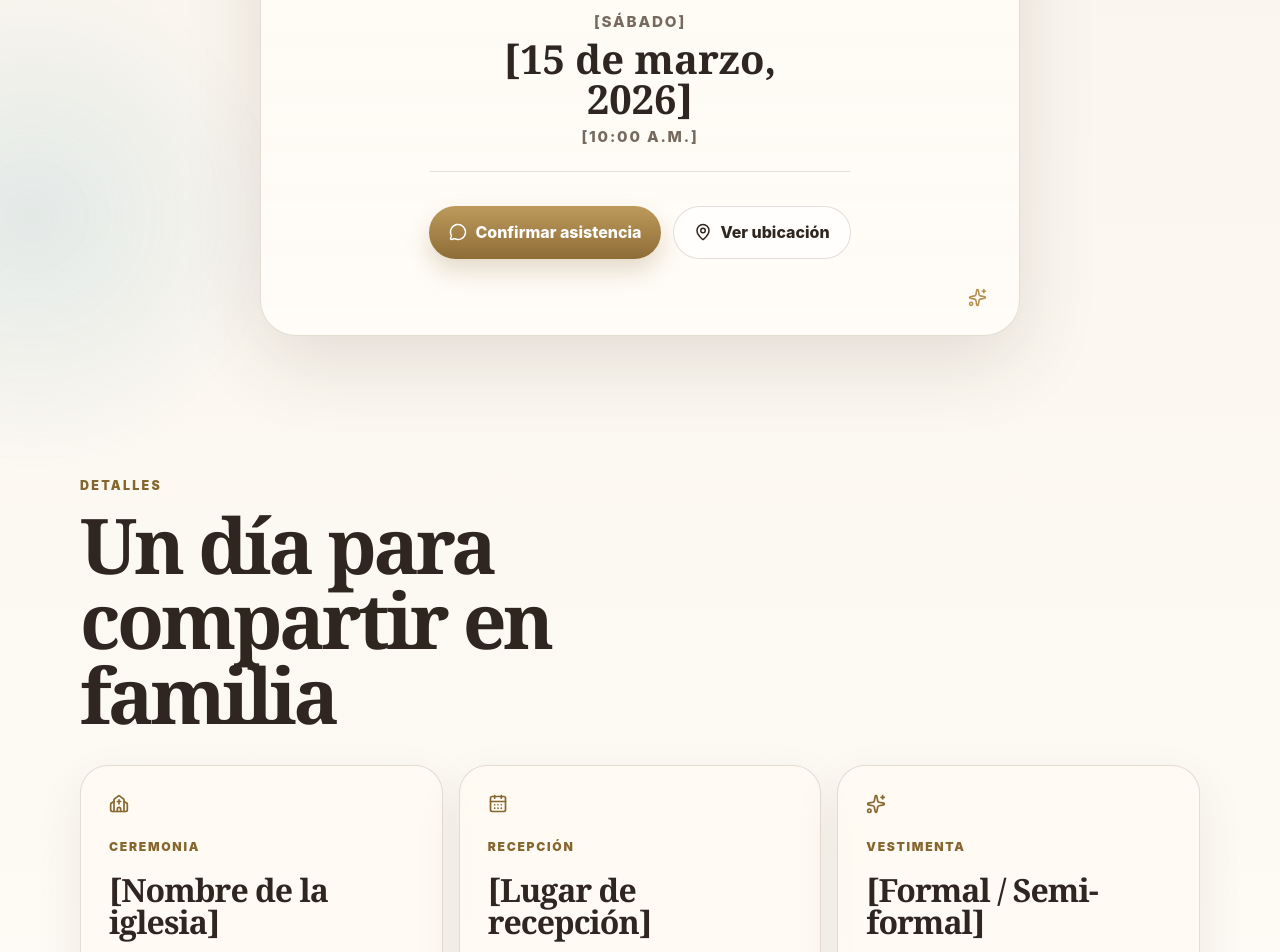
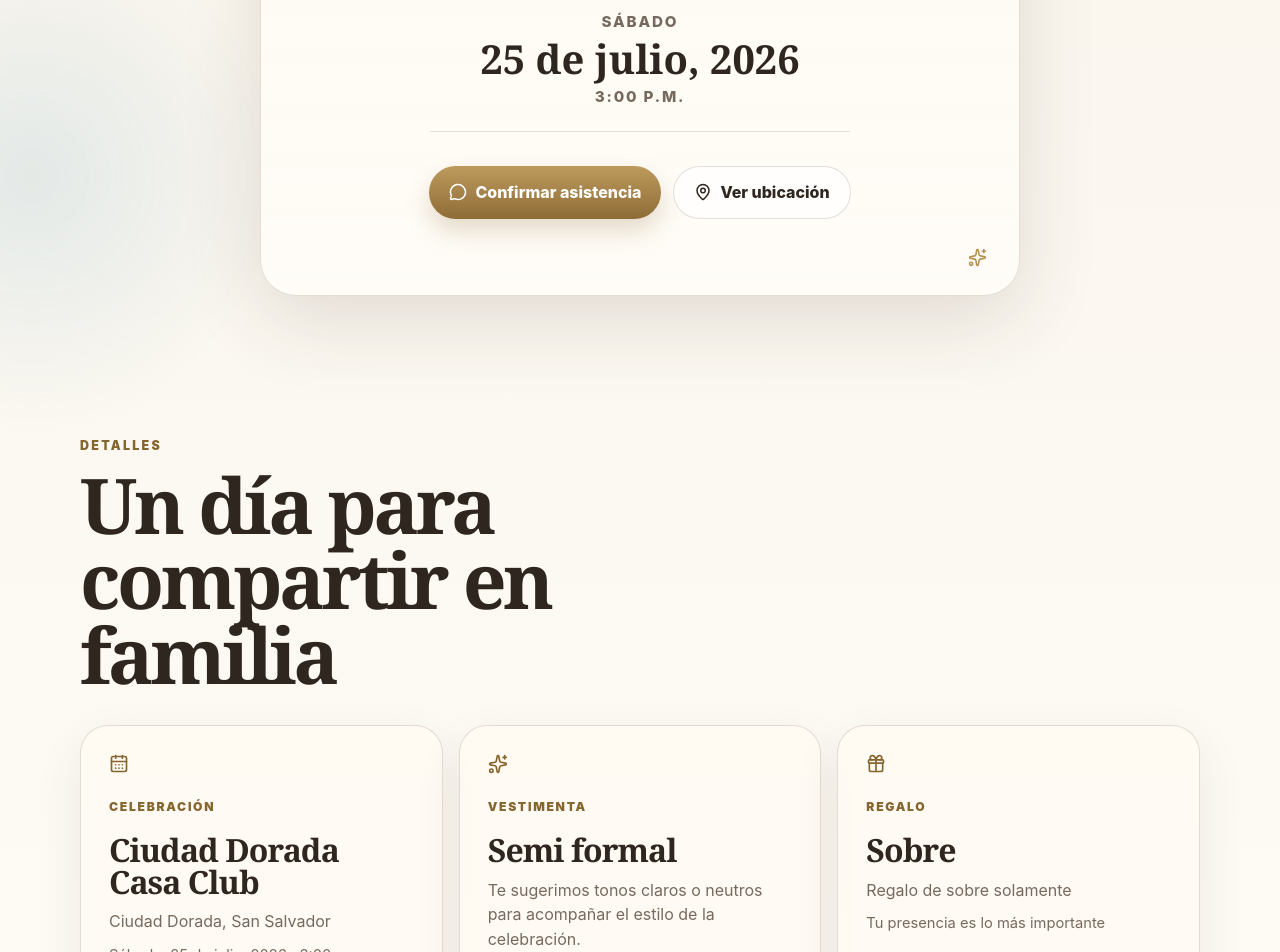
Before and after one commit to josehdezm415-cmd/baptism-invitation, a React (Vite) app: page / in a window 1280 px wide. Shown: the part 860-1812 px from the top of the page. Built offline with nearby package versions, Linux system fonts and the light colour scheme.

Commit message:
Update invitation details for Denzel

```diff
--- a/index.html
+++ b/index.html
@@ -5,7 +5,7 @@
     <meta name="viewport" content="width=device-width, initial-scale=1.0" />
     <meta name="description" content="Invitación al bautizo" />
     <meta name="theme-color" content="#efe7d7" />
-    <title>Bautizo de [Nombre del bebé]</title>
+    <title>Bautizo de Denzel Boel Lazo</title>
   </head>
   <body>
     <div id="root"></div>
--- a/src/main.jsx
+++ b/src/main.jsx
@@ -1,30 +1,27 @@
 import React, { useEffect, useMemo, useState } from 'react';
 import { createRoot } from 'react-dom/client';
-import { CalendarDays, ChevronLeft, ChevronRight, Church, MapPin, MessageCircle, Phone, Sparkles } from 'lucide-react';
+import { CalendarDays, ChevronLeft, ChevronRight, Gift, MapPin, MessageCircle, Phone, Sparkles } from 'lucide-react';
 import './styles.css';
 
 const invitation = {
-  babyName: '[Nombre del bebé]',
-  dayName: '[Sábado]',
-  date: '[15 de marzo, 2026]',
-  time: '[10:00 a.m.]',
-  parents: '[Nombres de los papás]',
-  year: '[2026]',
-  rsvpDeadline: '[fecha límite]',
-  rsvpName: '[Nombre]',
-  rsvpPhoneDisplay: '[Número]',
-  rsvpPhoneWa: '[NUMERO]',
-  church: {
-    name: '[Nombre de la iglesia]',
-    address: '[Dirección de la iglesia]',
-    mapUrl: '[LINK_GOOGLE_MAPS_IGLESIA]'
+  babyName: 'Denzel Boel Lazo',
+  dayName: 'Sábado',
+  date: '25 de julio, 2026',
+  time: '3:00 p.m.',
+  parents: 'Kathy Lazo y Victor Villalobos',
+  year: '2026',
+  rsvpDeadline: 'cuando puedas',
+  rsvpName: 'RSVP',
+  rsvpPhoneDisplay: '7956 7733',
+  rsvpPhoneWa: '50379567733',
+  reception: {
+    name: 'Ciudad Dorada Casa Club',
+    address: 'Ciudad Dorada, San Salvador',
+    mapUrl: 'https://maps.app.goo.gl/4TtBxDXb8QvcPNL78?g_st=ic',
+    wazeUrl: 'https://waze.com/ul/hd42teqh0y'
   },
-  reception: {
-    name: '[Lugar de recepción]',
-    address: '[Dirección o referencia]',
-    mapUrl: '[LINK_GOOGLE_MAPS_RECEPCION]'
-  },
-  dressCode: '[Formal / Semi-formal]'
+  dressCode: 'Semi formal',
+  giftNote: 'Regalo de sobre solamente'
 };
 
 function useActiveSection(ids) {
@@ -107,18 +104,11 @@ function Hero() {
 function Details() {
   const cards = [
     {
-      icon: Church,
-      label: 'Ceremonia',
-      title: invitation.church.name,
-      body: invitation.church.address,
-      small: `Hora: ${invitation.time}`
-    },
-    {
       icon: CalendarDays,
-      label: 'Recepción',
+      label: 'Celebración',
       title: invitation.reception.name,
       body: invitation.reception.address,
-      small: 'Después de la ceremonia'
+      small: `${invitation.dayName}, ${invitation.date} · ${invitation.time}`
     },
     {
       icon: Sparkles,
@@ -126,6 +116,13 @@ function Details() {
       title: invitation.dressCode,
       body: 'Te sugerimos tonos claros o neutros para acompañar el estilo de la celebración.',
       small: 'Gracias por acompañarnos'
+    },
+    {
+      icon: Gift,
+      label: 'Regalo',
+      title: 'Sobre',
+      body: invitation.giftNote,
+      small: 'Tu presencia es lo más importante'
     }
   ];
 
@@ -272,15 +269,12 @@ function Locations() {
       <div className="location-grid">
         <article className="location-card">
           <MapPin size={22} aria-hidden="true" />
-          <h3>Iglesia</h3>
-          <p>{invitation.church.name}</p>
-          <a className="text-link" href={invitation.church.mapUrl} target="_blank" rel="noopener noreferrer">Abrir en Google Maps</a>
-        </article>
-        <article className="location-card">
-          <MapPin size={22} aria-hidden="true" />
-          <h3>Recepción</h3>
-          <p>{invitation.reception.name}</p>
-          <a className="text-link" href={invitation.reception.mapUrl} target="_blank" rel="noopener noreferrer">Abrir en Google Maps</a>
+          <h3>{invitation.reception.name}</h3>
+          <p>{invitation.reception.address}</p>
+          <div className="map-links">
+            <a className="text-link" href={invitation.reception.mapUrl} target="_blank" rel="noopener noreferrer">Abrir en Google Maps</a>
+            <a className="text-link" href={invitation.reception.wazeUrl} target="_blank" rel="noopener noreferrer">Abrir en Waze</a>
+          </div>
         </article>
       </div>
     </section>
@@ -288,7 +282,7 @@ function Locations() {
 }
 
 function RSVP() {
-  const whatsappText = encodeURIComponent(`Hola, confirmo mi asistencia al bautizo de ${invitation.babyName}`);
+  const whatsappText = encodeURIComponent(`Hola, confirmo mi asistencia al bautizo de ${invitation.babyName}.`);
   const whatsappUrl = `https://wa.me/${invitation.rsvpPhoneWa}?text=${whatsappText}`;
 
   return (
@@ -296,12 +290,12 @@ function RSVP() {
       <div className="rsvp-card">
         <p className="eyebrow">RSVP</p>
         <h2>Confirma tu asistencia</h2>
-        <p>Por favor confirma antes del <strong>{invitation.rsvpDeadline}</strong> para poder preparar todo con cariño.</p>
+        <p>Por favor confirma <strong>{invitation.rsvpDeadline}</strong> para poder preparar todo con cariño.</p>
         <div className="rsvp-actions">
           <Button href={whatsappUrl} target="_blank" rel="noopener noreferrer" icon={MessageCircle}>Confirmar por WhatsApp</Button>
           <Button href={`tel:${invitation.rsvpPhoneWa}`} variant="ghost" icon={Phone}>Llamar</Button>
         </div>
-        <p className="small">Contacto: {invitation.rsvpName} · {invitation.rsvpPhoneDisplay}</p>
+        <p className="small">Contacto: {invitation.rsvpPhoneDisplay}</p>
       </div>
     </section>
   );
--- a/src/styles.css
+++ b/src/styles.css
@@ -153,7 +153,7 @@ h1 span { color: var(--gold-dark); font-style: italic; letter-spacing: -0.05em;
 .section-heading.centered { margin-inline: auto; text-align: center; }
 .section-heading h2, .rsvp h2 { margin: 0; font-size: clamp(2.4rem, 6vw, 4.8rem); letter-spacing: -0.045em; }
 .detail-grid, .location-grid { display: grid; grid-template-columns: repeat(3, minmax(0, 1fr)); gap: 16px; }
-.location-grid { grid-template-columns: repeat(2, minmax(0, 1fr)); }
+.location-grid { grid-template-columns: minmax(0, 1fr); }
 article, .rsvp-card {
   border: 1px solid var(--line);
   border-radius: 28px;
@@ -271,8 +271,21 @@ article p { margin: 0 0 10px; color: var(--muted); }
 .slide-dots button.active { width: 28px; background: var(--gold-dark); }
 .quote { margin: 0 auto; max-width: 760px; font-size: clamp(2.1rem, 6vw, 4.6rem); letter-spacing: -0.05em; }
 .signature { margin: 24px 0 0; color: var(--muted); font-weight: 700; }
+.location-card { width: min(720px, 100%); margin: 0 auto; }
 .location-card svg { color: var(--gold-dark); margin-bottom: 10px; }
 .text-link { color: var(--gold-dark); font-weight: 850; text-underline-offset: 4px; }
+.map-links { display: flex; flex-wrap: wrap; gap: 14px; margin-top: 18px; }
+.map-links .text-link {
+  display: inline-flex;
+  align-items: center;
+  justify-content: center;
+  min-height: 44px;
+  padding: 10px 16px;
+  border: 1px solid var(--line);
+  border-radius: 999px;
+  background: rgba(255, 255, 255, 0.62);
+  text-decoration: none;
+}
 .rsvp { padding-bottom: 110px; }
 .rsvp-card { width: min(760px, 100%); margin: 0 auto; padding: clamp(30px, 6vw, 58px); text-align: center; }
 .rsvp-card > p:not(.eyebrow):not(.small) { color: var(--muted); font-size: 1.08rem; }
```
